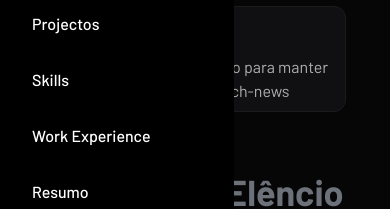
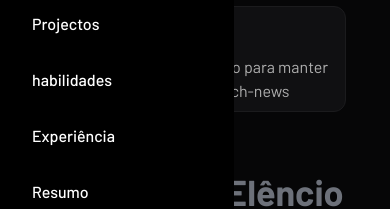
Before and after one commit to Elencio/Portfolio, a React (Vite) app: page / in a window 390 px wide. Both pictures are taken after a click on the button 338 px from the left and 44 px from the top of the page. Shown: the part 139-348 px from the top of the page. Built offline with nearby package versions, Linux system fonts and the light colour scheme.

Commit message:
style: adicioando estilizacao a navbar-mobile

```diff
--- a/src/components/MobileNavbar/index.tsx
+++ b/src/components/MobileNavbar/index.tsx
@@ -23,10 +23,10 @@ export default function MobileNavbar({ isOpen, toggleMenu }: MobileNavbarProps)
                             <Link to="/projectos" className="menu-item">Projectos</Link>
                         </li>
                         <li>
-                            <Link to="/skills" className="menu-item">Skills</Link>
+                            <Link to="/skills" className="menu-item">habilidades</Link>
                         </li>
                         <li>
-                            <Link to="/work-experience" className="menu-item">Work Experience</Link>
+                            <Link to="/work-experience" className="menu-item">Experiência</Link>
                         </li>
                         <li>
                             <Link to="/resume" className="menu-item">Resumo</Link>
```
